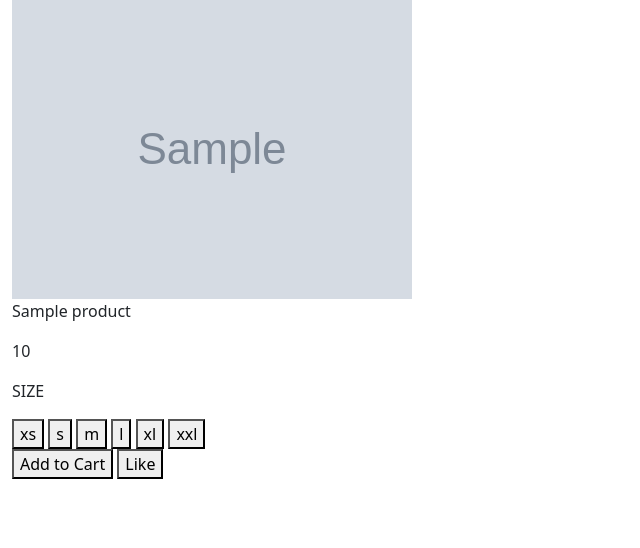
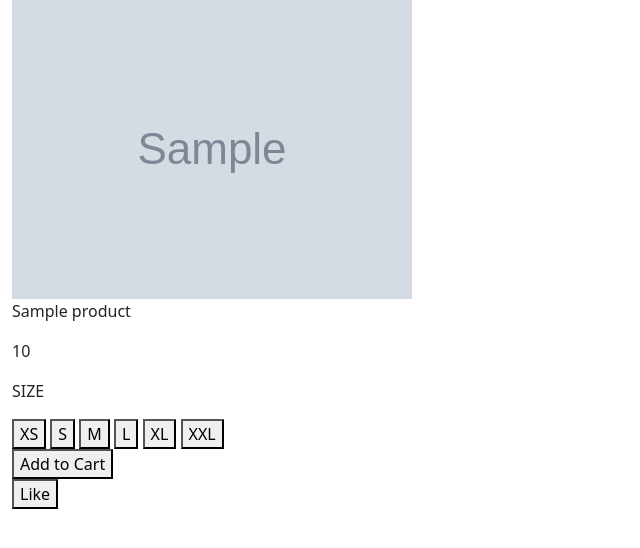
Before and after one commit to NickG35/Threadz, a Django app: page /product/1 in a window 1280 px wide. Shown: the part 71-619 px from the top of the page, without its empty margins (0-640 px from the left). Run offline with Django 5.2, Linux system fonts and the light colour scheme; tables that the repository leaves empty hold one stand-in row (values such as "Sample post"); grey boxes marked "Sample" are stand-in pictures.

Commit message:
implemented size select function for order creation form

```diff
--- a/products/templates/product.html
+++ b/products/templates/product.html
@@ -2,22 +2,34 @@
 
 {% block title %} Threadz {% endblock %}
 {% block content %}
+<script>
+    function sizeSelect(size){
+        const sizeInput = document.querySelector('#size');
+        sizeInput.value = size;
+        console.log(sizeInput.value)
+    }
+</script>
 <div class="container-fluid">
         {% for product in product_details %}
             <img src="{{product.image}}">
             <p>{{ product.name }}</p>
             <p>{{  product.price }}</p>
+            <p>SIZE</p>
+            <div class="size-picker">
+                <button type="button" onclick="sizeSelect('XS')" class="sizes">XS</button>
+                <button type="button" onclick="sizeSelect('S')" class="sizes">S</button>
+                <button type="button" onclick="sizeSelect('M')" class="sizes">M</button>
+                <button type="button" onclick="sizeSelect('L')" class="sizes">L</button>
+                <button type="button" onclick="sizeSelect('XL')" class="sizes">XL</button>
+                <button type="button" onclick="sizeSelect('XXL')" class="sizes">XXL</button>
+            </div>
+            <form method="post">
+                {% csrf_token %}
+                <input name="product" id="productID" type="hidden" value="{{ product.id }}">
+                <input name="size" id="size" type="hidden">
+                <button type="submit">Add to Cart</button>
+            </form>
+            <button>Like</button>
         {% endfor %}
-        <p>SIZE</p>
-        <div class="size-picker">
-            <button class="sizes">xs</button>
-            <button class="sizes">s</button>
-            <button class="sizes">m</button>
-            <button class="sizes">l</button>
-            <button class="sizes">xl</button>
-            <button class="sizes">xxl</button>
-        </div>
-        <button>Add to Cart</button>
-        <button>Like</button>
 </div>
 {% endblock %}
```
